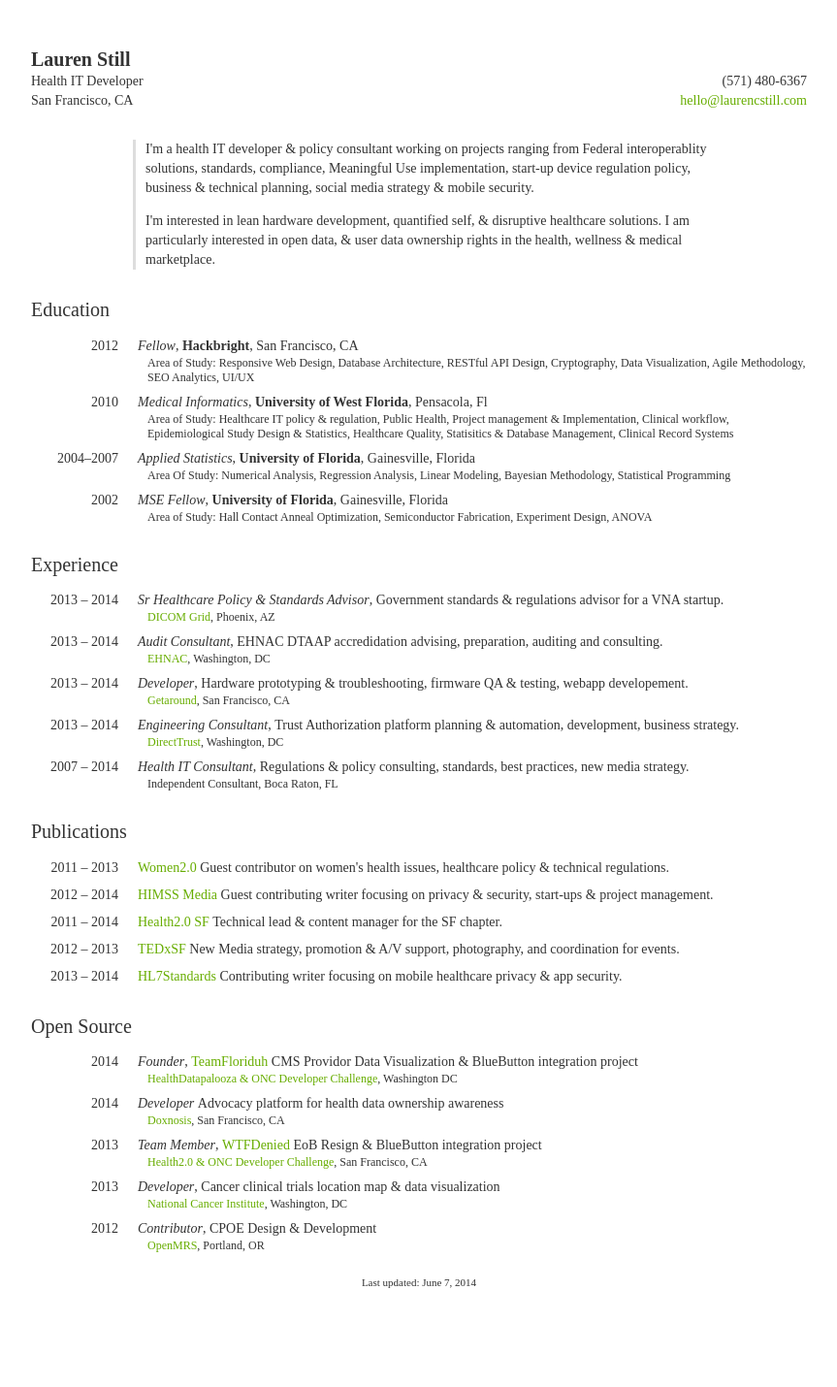
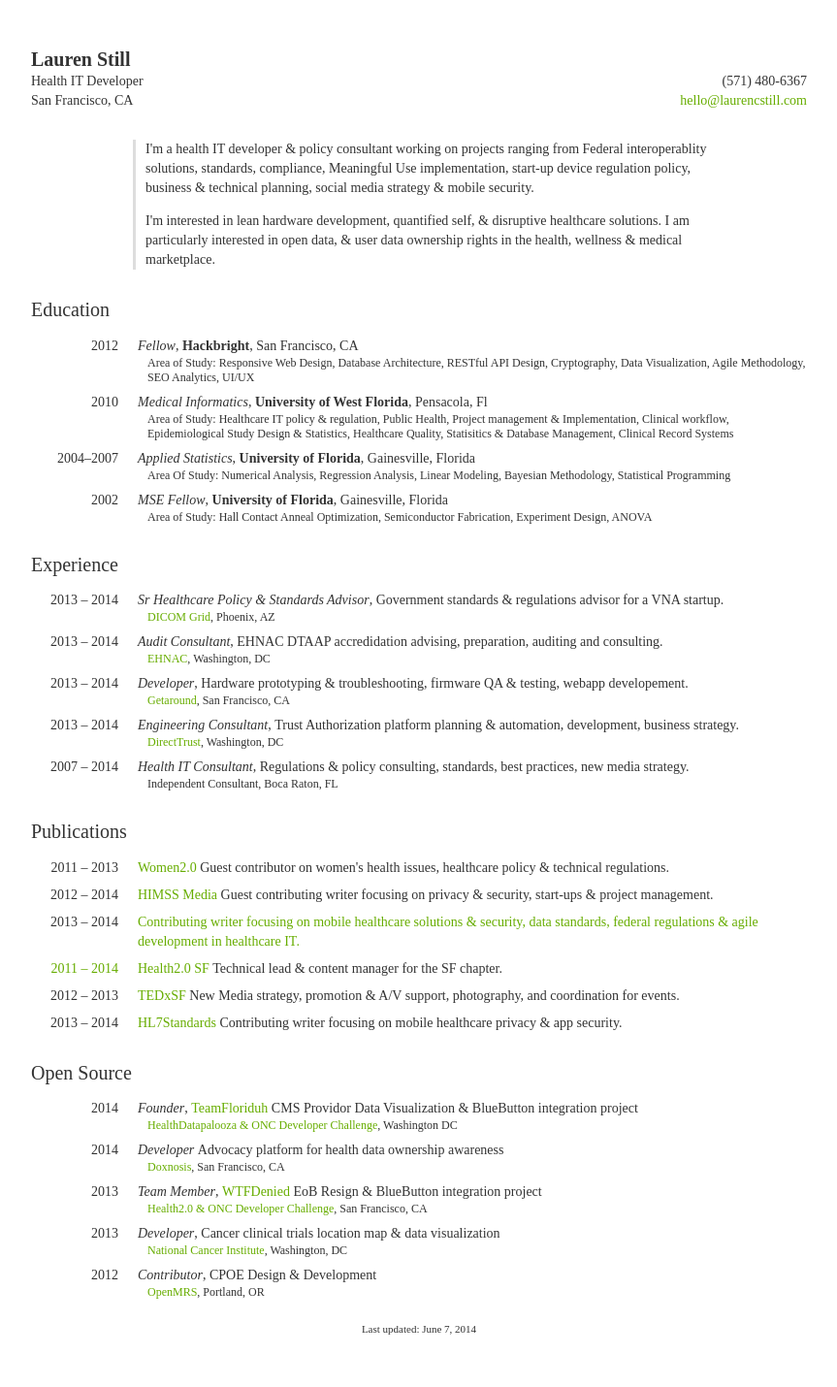
Before and after one commit to laurenstill/laurenstill.github.io, a Jekyll site: the page cv/index.html, which Jekyll copies as it is, in a window 1280 px wide. Shown: the whole page at 97% size, without its empty margins (208-1071 px from the left). Built offline with Jekyll 4.4.1, drawn with Linux system fonts in a browser that asks for light colours; comment, search, counter and statistics services are not loaded; before the commit the page ends 1382 px from its top, so only the background shows below that.

Commit message:
Update index.html

```diff
--- a/cv/index.html
+++ b/cv/index.html
@@ -149,6 +149,11 @@
                             HIMSS Media </a> Guest contributing writer focusing on privacy &amp; security, start-ups &amp; project management.</span>
                 </li>
                 <li>
+                    <span class="date">2013 &ndash; 2014</span>
+                    <span class="title"><a href="http://http://www.healthcarescene.com/">
+                            Contributing writer focusing on mobile healthcare solutions &amp; security, data standards, federal regulations &amp; agile development in healthcare IT.</span>
+                </li>
+                <li>
                     <span class="date">2011 &ndash; 2014</span>
                     <span class="title"><a href="http://wwww.health2con.com">
                             Health2.0 SF </a> Technical lead &amp; content manager for the SF chapter.</span>
```
